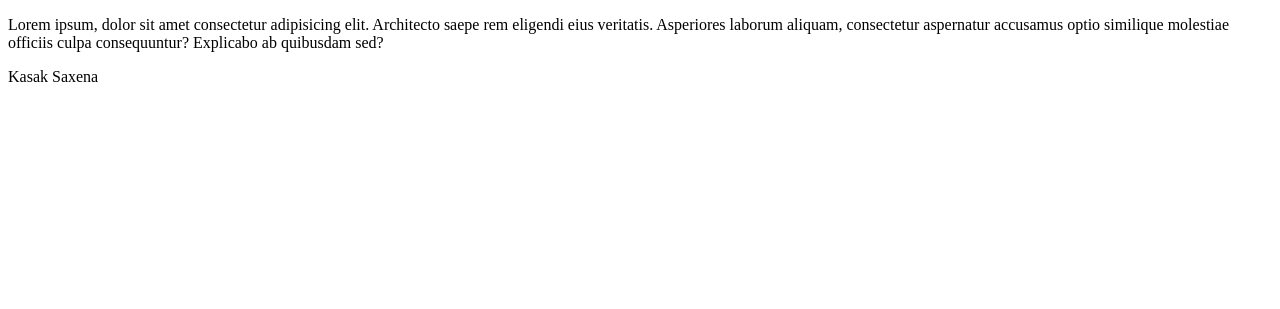
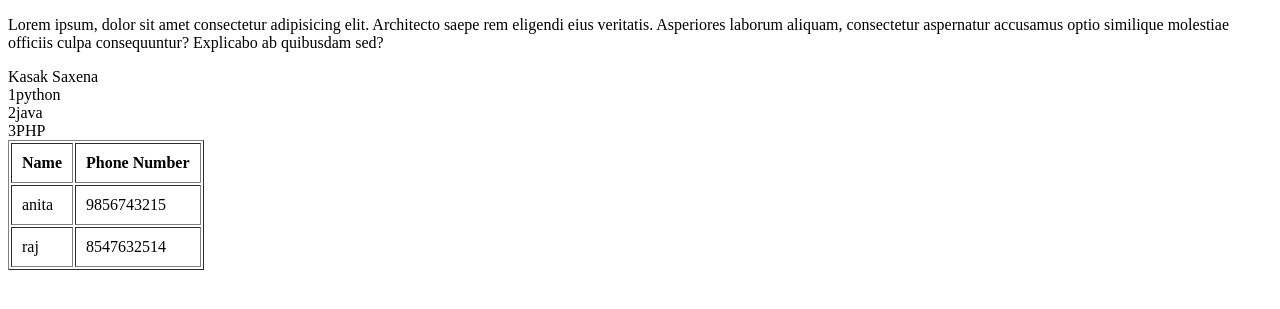
Before and after one commit to Kasaksaxena/Django-learning, a Django app: page / in a window 1280 px wide. Shown: the top 309 px of the page. Run offline with Django 5.2, Linux system fonts and the light colour scheme.

Commit message:
for loop in django

```diff
--- a/learning/Template/index.html
+++ b/learning/Template/index.html
@@ -11,5 +11,22 @@
     Explicabo ab quibusdam sed?</P>
     <div class="main">{{Name}}</div>
 
+    {% for n in list%}
+    <div>{{forloop.counter}}{{n}}</div>
+    {% endfor %}
+
+    <table border="1" cellpadding="10">
+        <tr>
+            <th>Name</th>
+            <th>Phone Number</th>
+        </tr>
+        {% for d in student_details %}
+        <tr>
+            <td>{{d.name}}</td>
+            <td>{{d.phone}}</td>
+        </tr>
+        {% endfor%}
+    </table>
+
 </body>
 </html>
--- a/learning/learning/views.py
+++ b/learning/learning/views.py
@@ -16,6 +16,12 @@ def courseDetails(request,courseid):
 def homePage(request):
     data={
         'title':"Home page",
-        'Name':"Kasak Saxena"
+        'Name':"Kasak Saxena",
+        "list":["python","java","PHP"],
+        "student_details":[
+            {'name':'anita','phone':9856743215},
+            {'name':"raj","phone":8547632514}
+        ]
+
     }
     return render(request,"index.html",data)
```
